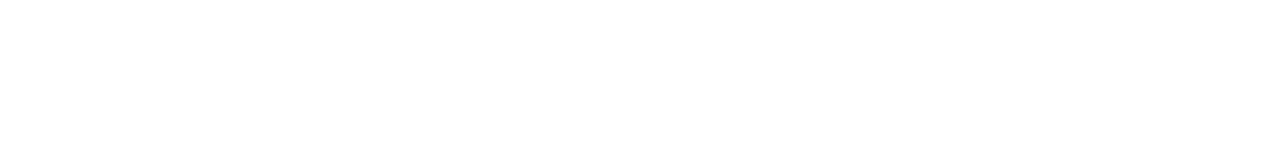
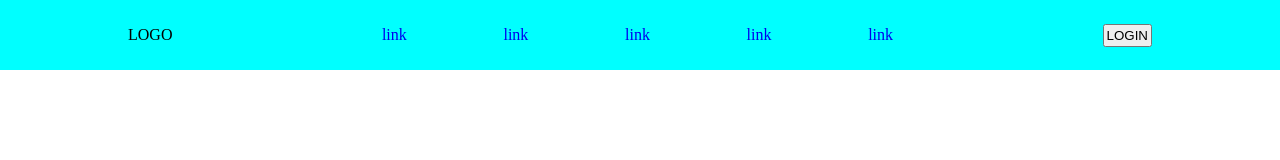
Before and after one commit to Andreaboldrin97/htmlcss-struttura-discord, a plain HTML site: page index.html in a window 1280 px wide. Drawn offline with Linux system fonts and the light colour scheme.

Commit message:
creazione header

```diff
--- a/index.html
+++ b/index.html
@@ -9,6 +9,25 @@
     <title>Document</title>
 </head>
 <body>
+    <header>
+        <div class="flex-content container">
+            <div class="logo">LOGO</div>
+            <nav>
+                <ul class="flex-content">
+                    <li><a href="#" target="-blank">link</a></li>
+                    <li><a href="#" target="-blank">link</a></li>
+                    <li><a href="#" target="-blank">link</a></li>
+                    <li><a href="#" target="-blank">link</a></li>
+                    <li><a href="#" target="-blank">link</a></li>
+                </ul>
+            </nav>
+            <div class="login">
+                <button type="submit">LOGIN</button>
+            </div>
+        </div>
+    </header>
+    <main></main>
+    <footer></footer>
 
 </body>
 </html>
```
